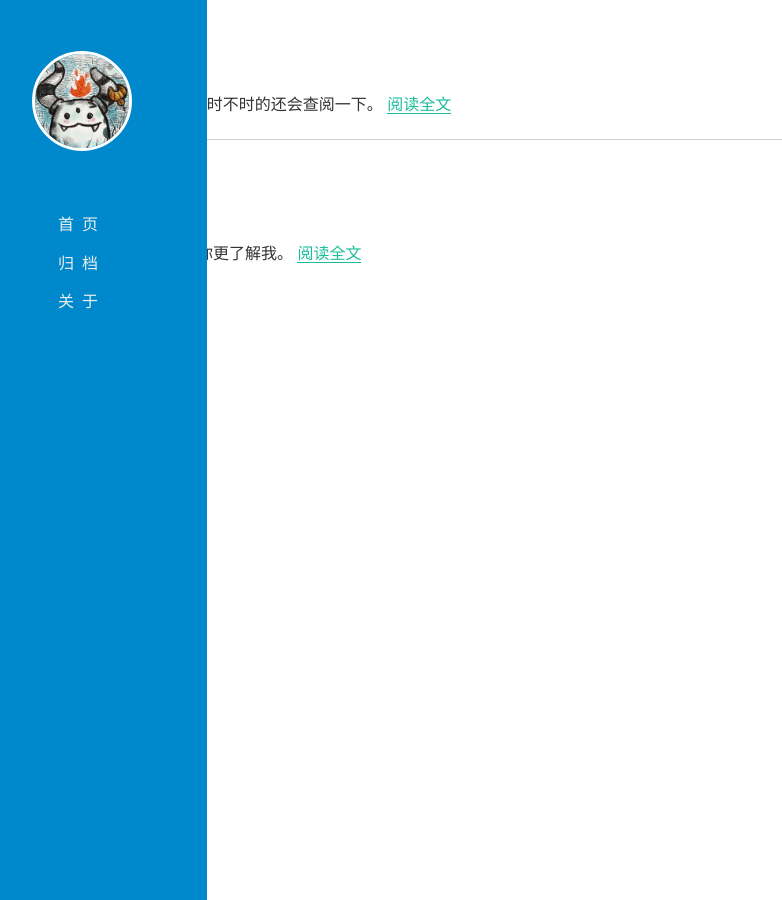
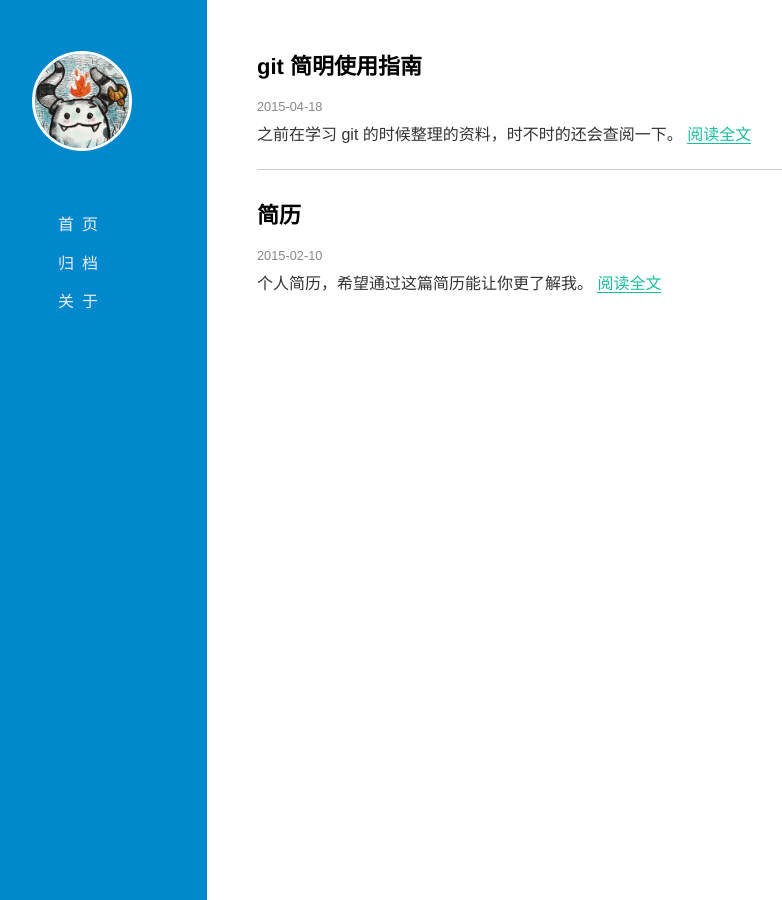
Before and after one commit to for-l00p/zhangziang.github.io, a Jekyll site: the page built from index.html, in a window 1280 px wide. Shown: the whole page, without its empty margins (43-825 px from the left). Built offline with Jekyll 4.4.1, drawn with Linux system fonts in a browser that asks for light colours; Markdown is read by kramdown in place of the engine named in the settings.

Commit message:
some element id to class

```diff
--- a/_layouts/page.html
+++ b/_layouts/page.html
@@ -1,5 +1,5 @@
 {% include header.html %}
-<div id = "extractlist">
+<div class="extractlist">
     <div class="typo">
         {{content}}
     </div>
--- a/_layouts/post.html
+++ b/_layouts/post.html
@@ -1,5 +1,5 @@
 {% include header.html %}
-<div id = "extractlist">
+<div class = "extractlist">
     <h1>{{page.title}}</h1>
     <small>{{ page.date | date: "%F" }}</small>
     {% if page.tags[0] %}
```
